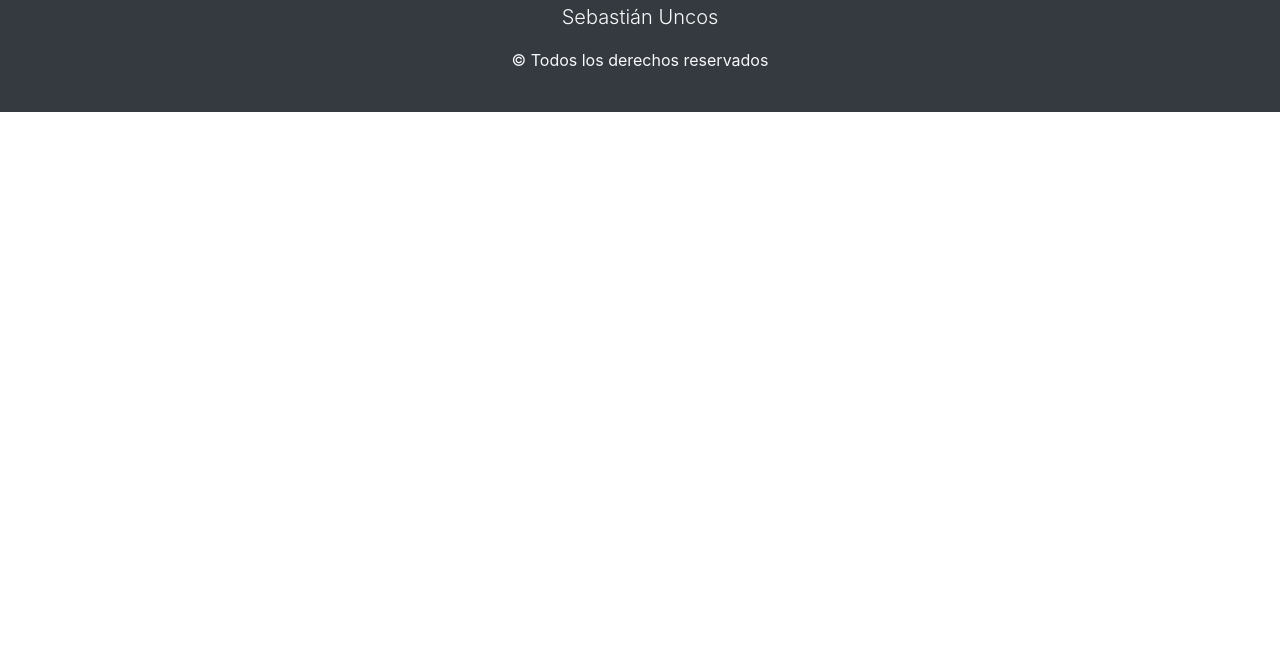
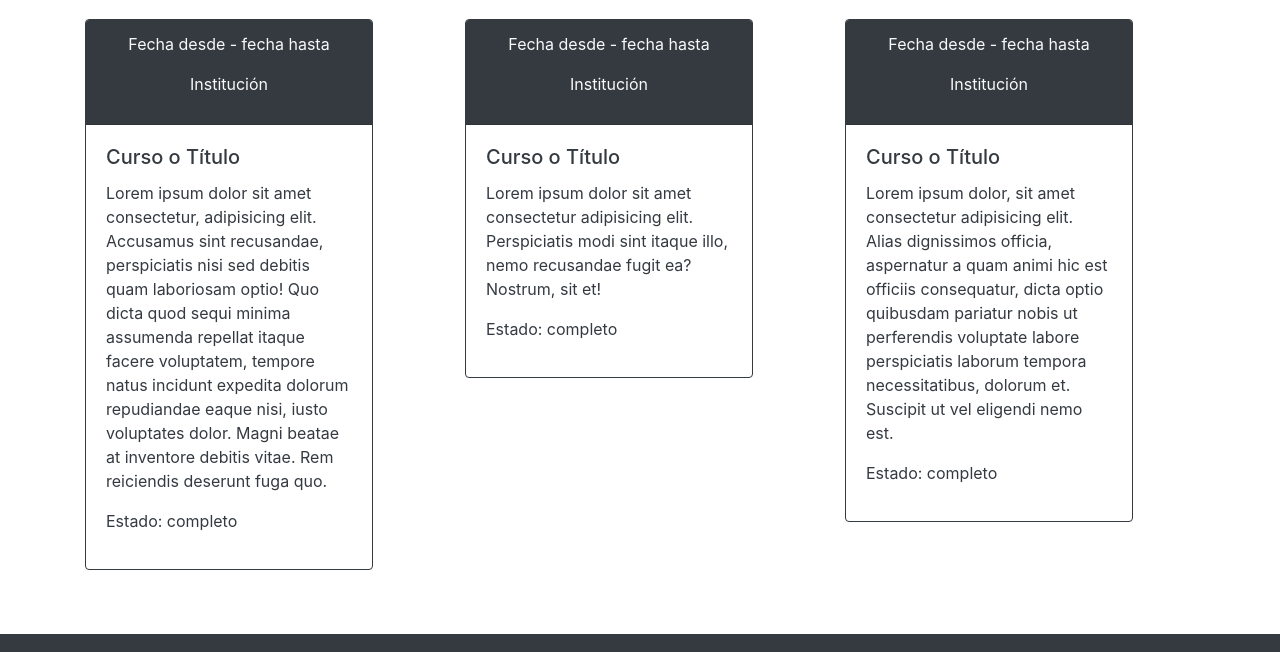
Before and after one commit to sguncos/sguncos.github.io, a plain HTML site: page index.html in a window 1280 px wide. Shown: the part 2796-3448 px from the top of the page. Before the commit the page ends 2908 px from the top, so only its background shows below. Drawn offline with Linux system fonts and the light colour scheme.

Commit message:
se agrego el diseño del area educación, se vinculo con el navbar

```diff
--- a/index.html
+++ b/index.html
@@ -30,7 +30,7 @@
                             <a class="nav-link" href="#experienciaLaboral">Experiencia laboral</a>
                         </li>
                         <li class="nav-item">
-                            <a class="nav-link" href="#">Educación</a>
+                            <a class="nav-link" href="#educacion">Educación</a>
                         </li>
                         <li class="nav-item">
                             <a class="nav-link" href="#">Habilidades</a>
@@ -157,6 +157,52 @@
                     </div>
                 </article>
             </section>
+            <section id="educacion" class="my-5">
+                <h2 class="display-4 text-center">Educación</h2>
+                <article class="row my-4">
+                    <div class="col-md-4">
+                        <div class="card border-dark mb-3 rounded" style="max-width: 18rem;">
+                            <div class="card-header text-center bg-dark text-light">
+                                <p>Fecha desde - fecha hasta</p>
+                                <p>Institución</p>
+                            </div>
+                            <div class="card-body text-dark">
+                                <h5 class="card-title">Curso o Título</h5>
+                                <p class="card-text">Lorem ipsum dolor sit amet consectetur, adipisicing elit. Accusamus sint recusandae, perspiciatis nisi sed debitis quam laboriosam optio! Quo dicta quod sequi minima assumenda repellat itaque facere voluptatem, tempore
+                                    natus incidunt expedita dolorum repudiandae eaque nisi, iusto voluptates dolor. Magni beatae at inventore debitis vitae. Rem reiciendis deserunt fuga quo.</p>
+                                <p>Estado: completo</p>
+                            </div>
+                        </div>
+                    </div>
+                    <div class="col-md-4">
+                        <div class="card border-dark mb-3 rounded" style="max-width: 18rem;">
+                            <div class="card-header text-center bg-dark text-light">
+                                <p>Fecha desde - fecha hasta</p>
+                                <p>Institución</p>
+                            </div>
+                            <div class="card-body text-dark">
+                                <h5 class="card-title">Curso o Título</h5>
+                                <p class="card-text">Lorem ipsum dolor sit amet consectetur adipisicing elit. Perspiciatis modi sint itaque illo, nemo recusandae fugit ea? Nostrum, sit et!</p>
+                                <p>Estado: completo</p>
+                            </div>
+                        </div>
+                    </div>
+                    <div class="col-md-4">
+                        <div class="card border-dark mb-3 rounded" style="max-width: 18rem;">
+                            <div class="card-header text-center bg-dark text-light">
+                                <p>Fecha desde - fecha hasta</p>
+                                <p>Institución</p>
+                            </div>
+                            <div class="card-body text-dark">
+                                <h5 class="card-title">Curso o Título</h5>
+                                <p class="card-text">Lorem ipsum dolor, sit amet consectetur adipisicing elit. Alias dignissimos officia, aspernatur a quam animi hic est officiis consequatur, dicta optio quibusdam pariatur nobis ut perferendis voluptate labore perspiciatis
+                                    laborum tempora necessitatibus, dolorum et. Suscipit ut vel eligendi nemo est.</p>
+                                <p>Estado: completo</p>
+                            </div>
+                        </div>
+                    </div>
+                </article>
+            </section>
         </section>
     </main>
     <footer class="bg-dark text-light py-4 text-center">
```
